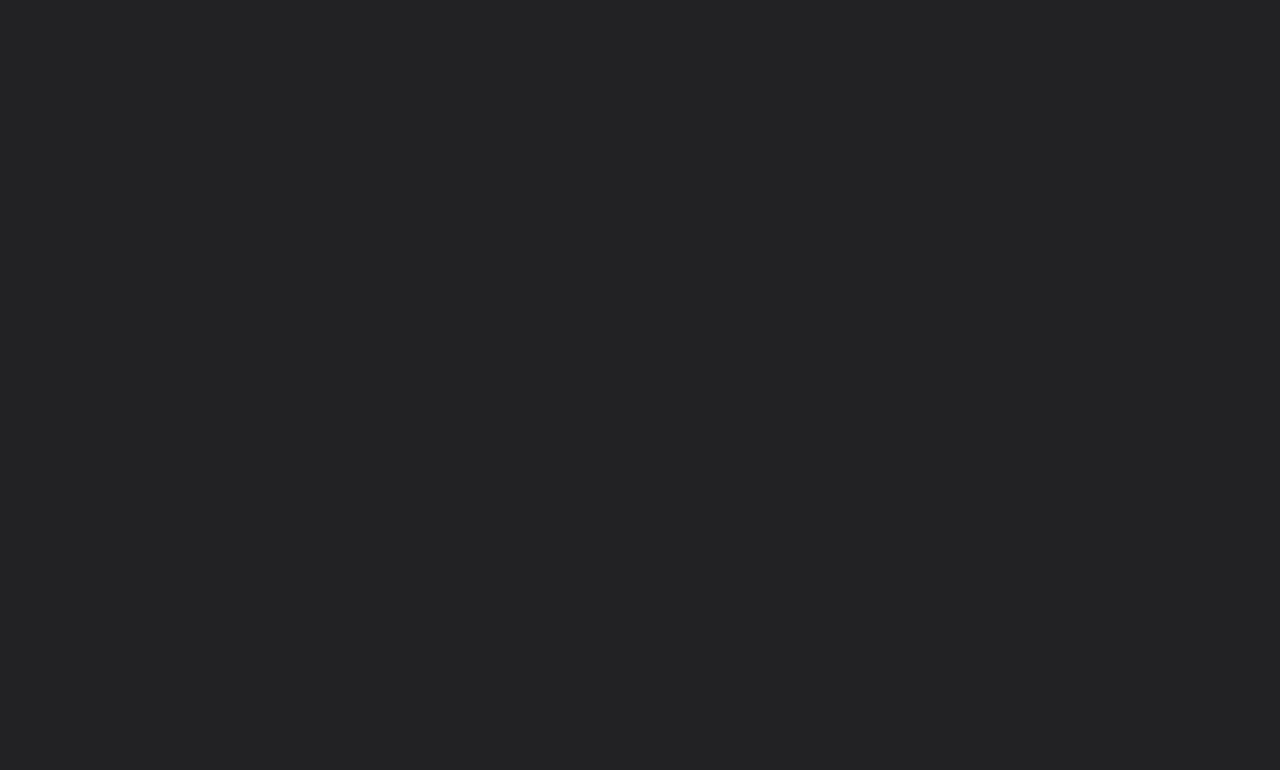
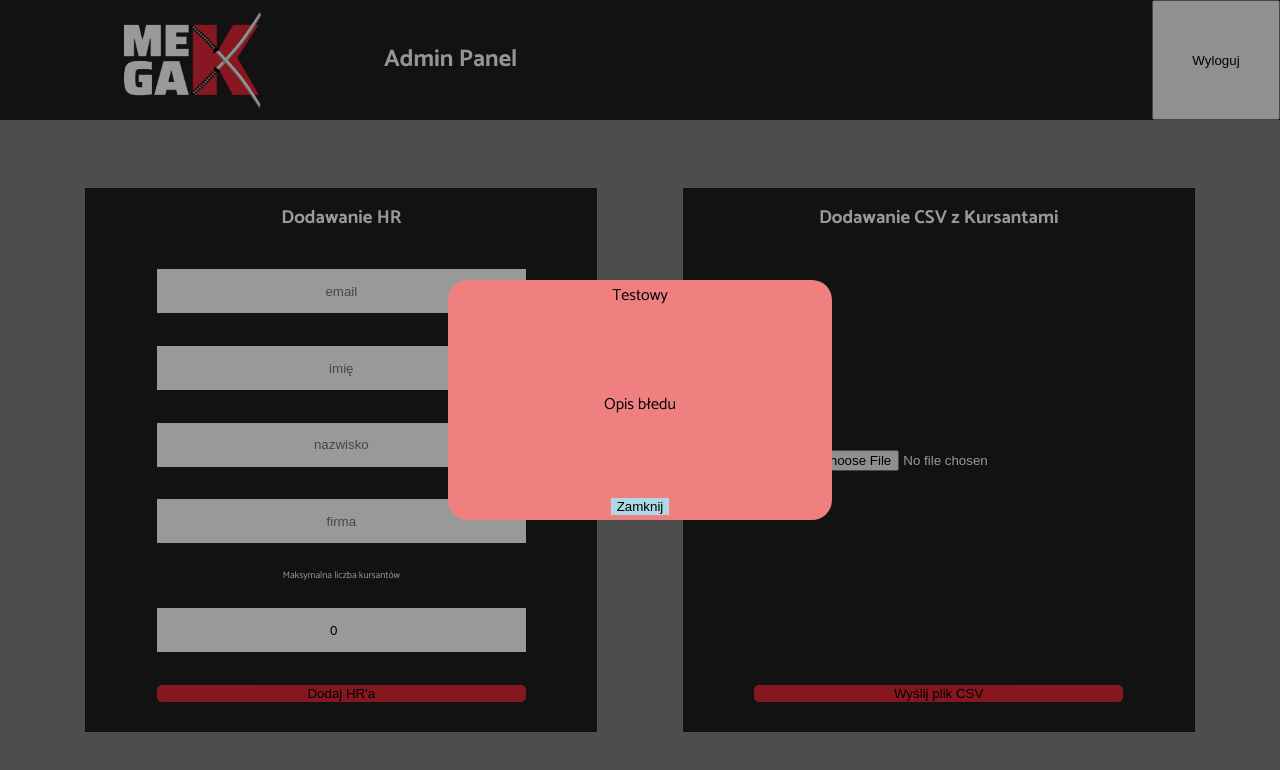
Before and after one commit to tomczer2t/head_hunter_front, a React (Create React App) app: page /admin/panel in a window 1280 px wide. Before the commit this address had no page. Shown: the top 770 px of the page. Built offline with nearby package versions, Linux system fonts and the light colour scheme.

Commit message:
Something is wrong :(

```diff
--- a/src/App.tsx
+++ b/src/App.tsx
@@ -32,7 +32,7 @@ function App() {
           </Route>
           {/*HR auth require*/}
           <Route path="hr" element={<RequireAuthHr />}>
-            <Route path="all-students" element={<AllStudentsView />} />
+            <Route path="students" element={<AllStudentsView />} />
             <Route
               path="interview-students"
               element={<StudentsInterviewListViews />}
@@ -40,7 +40,7 @@ function App() {
           </Route>
           {/*Admin auth require*/}
           <Route path="admin" element={<RequireAuthAdmin />}>
-            <Route path="admin-panel" element={<AdminPanelViews />} />
+            <Route path="panel" element={<AdminPanelViews />} />
           </Route>
         </Route>
       </Routes>
--- a/src/components/FormForAddingCsv/FormForAddingCsv.tsx
+++ b/src/components/FormForAddingCsv/FormForAddingCsv.tsx
@@ -1,24 +1,58 @@
-import React, { useEffect } from 'react';
+import React, { useEffect, useState } from 'react';
 import './FormForAddingCsv.css';
+import { MessageResponse } from '../common/MessageResponse/MessageResponse';
+import axiosDefault, { AxiosResponse } from 'axios';
+import { AddStudentsResponse } from 'types';
 
 export const FormForAddingCsv = () => {
-  useEffect(() => {}, []);
+  // const [selectedFile, setSelectedFile] = useState(null);
+  const [showMessageResponse, setShowMessageResponse] = useState(false);
 
-  const sendForm = () => {};
+  const [selectedFile, setSelectedFile] = useState<FormData>({} as FormData);
+
+  const sendForm = async () => {
+    if (selectedFile) {
+      const res: AxiosResponse<AddStudentsResponse> = await axiosDefault.post(
+        '/admin/import-students',
+        {
+          students: selectedFile,
+        },
+      );
+      console.log(res);
+    } else {
+      console.log('nie wybrałeś pliku');
+    }
+  };
+
+  const handleFileSelect = (e: React.ChangeEvent<HTMLInputElement>) => {
+    if (!e.target.files[0]) return setSelectedFile(null);
+    const formData = new FormData();
+    // console.log(e.target.files[0]);
+    // console.log(e.target.files[0].name);
+    formData.append('file', e.target.files[0], e.target.files[0].name);
+
+    setSelectedFile(formData);
+  };
 
   return (
     <div className="form-adding-csv">
-      <form
-        onSubmit={() => {
-          void sendForm();
-        }}
-        className="form-adding-csv__form"
-      >
+      <MessageResponse
+        showMessageResponse={showMessageResponse}
+        status={'Testowy'}
+        message={'Opis błedu'}
+        correct={false}
+        closeMessage={setShowMessageResponse}
+      />
+      <form onSubmit={void sendForm} className="form-adding-csv__form">
         <h3 className="form-adding-csv__form__title">
           Dodawanie CSV z Kursantami
         </h3>
-        <input type="file" />
-        <button>Wyślij plik CSV</button>
+        <input
+          type="file"
+          accept=".csv"
+          onChange={(e) => handleFileSelect(e)}
+        />
+        <button type="submit">Wyślij plik CSV</button>
       </form>
     </div>
   );
--- a/src/components/LoginPanel/LoginPanel.tsx
+++ b/src/components/LoginPanel/LoginPanel.tsx
@@ -18,25 +18,30 @@ export const LoginPanel = () => {
   const sendAction = async (e: React.FormEvent) => {
     e.preventDefault();
     try {
-      const response = (await axios.post('/auth/login', {
-        email,
-        password,
-      })) as AxiosResponse<LoginResponse>;
+      const response: AxiosResponse<LoginResponse> = await axios.post(
+        '/auth/login',
+        {
+          email,
+          password,
+        },
+      );
+      console.log(response.data);
       setAuth(response.data);
       const { firstName, lastName, role, githubUsername, accessToken } =
         response.data;
       const redirectionPath = {
         [UserRole.STUDENT]: '/user/cv',
-        [UserRole.HR]: '/hr/all-students',
-        [UserRole.ADMIN]: '/admin/admin-panel',
+        [UserRole.HR]: '/hr/students',
+        [UserRole.ADMIN]: '/admin/panel',
       };
 
       navigate(redirectionPath[role], {
         replace: true,
         state: { firstName, lastName, role, githubUsername, accessToken },
       });
-    }  catch (error) {
-      const err = error as AxiosError
+    } catch (error) {
+      console.log(error);
+      const err = error as AxiosError;
       setStatusErrorCode(err.response?.status ?? 400);
     }
 
@@ -48,7 +53,7 @@ export const LoginPanel = () => {
     <>
       <div className="login-panel">
         <img className="logo" src={logo} alt="" />
-        <form onSubmit={sendAction}>
+        <form onSubmit={(e) => void sendAction(e)}>
           <div className="container">
             <input
               type="email"
```
Also changed, not shown: src/components/common/MessageResponse/MessageResponse.tsx (+15 -0 lines), .eslintrc.js.
